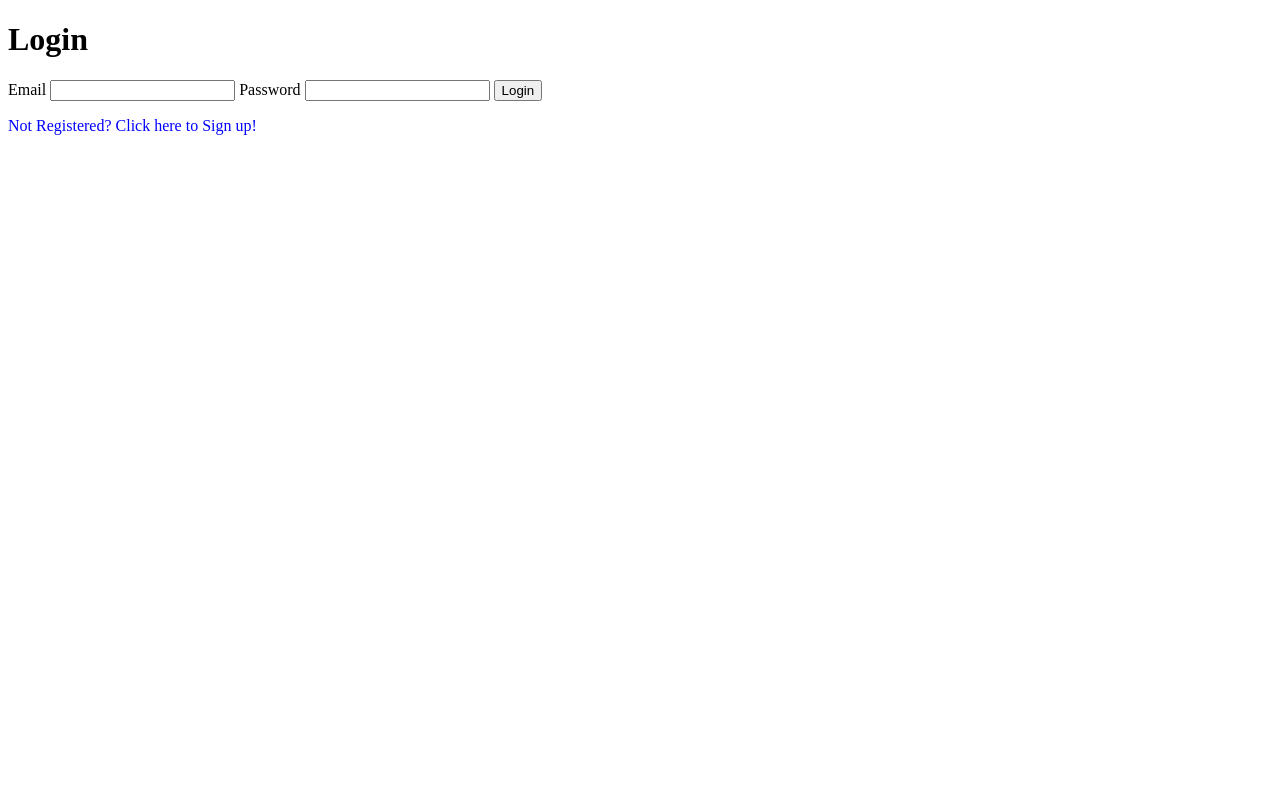
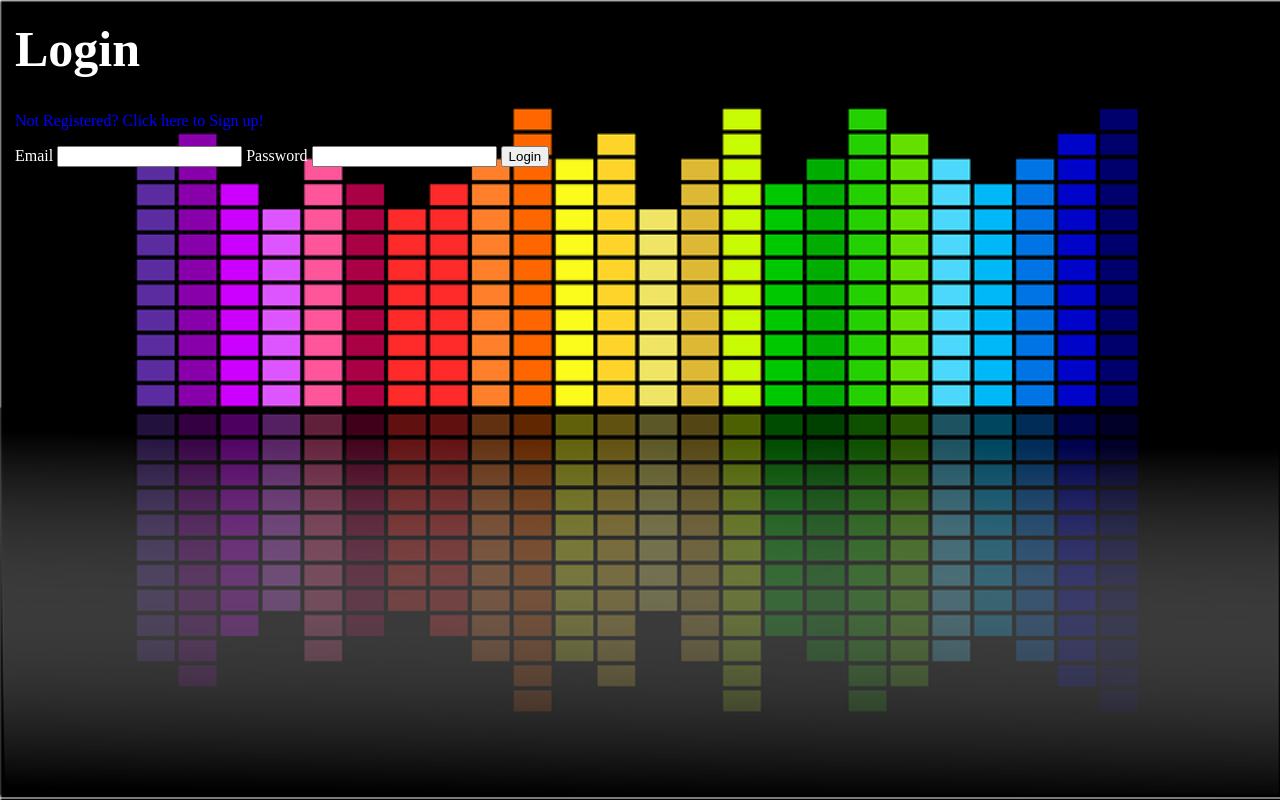
Before and after one commit to DorianLatchague/TheSequelizer, a website: page views/login.html in a window 1280 px wide. Drawn offline with nearby package versions, Linux system fonts and the light colour scheme.

Commit message:
css added to login and dashboard

```diff
--- a/public/assets/js/login.js
+++ b/public/assets/js/login.js
@@ -11,7 +11,7 @@ $(() => {
             }
         }).then(() => {
             window.location.reload();
-        })
+        }).catch(err => console.log(err))
     })
     $("#register").click(() => {
         $.ajax({
@@ -22,7 +22,9 @@ $(() => {
                 email: $("#email2").val().trim(),
                 password: $("#password2").val().trim()
             }
-        })
+        }).then(() => {
+            window.location.reload();
+        }).catch(err => console.log(err))
     })
     $("#register-link").click(() => {
         $("#register-ctn").show();
--- a/public/assets/stylesheets/dashboard.css
+++ b/public/assets/stylesheets/dashboard.css
@@ -12,3 +12,30 @@
     display: flex;
     width: 100%;
 }
+a {
+    cursor: pointer;
+    color: blue;
+}
+a:hover {
+    color: blueviolet;
+}
+.background {
+    background-image: url("/assets/images/equalizer.png");
+    background-size: 100%;
+    color: white;
+    min-height: 600px;
+}
+.container {
+    width: calc(100% - 30px);
+    padding-left: 15px;
+    padding-right: 15px;
+    min-width: 250px;
+}
+h1 {
+    margin-top: 0;
+    padding-top: 20px;
+    font-size: 50px;
+}
+body {
+    margin: 0;
+}
--- a/public/assets/stylesheets/login.css
+++ b/public/assets/stylesheets/login.css
@@ -5,3 +5,24 @@
 #register-link:hover, #login-link:hover {
     color: blueviolet;
 }
+.background {
+    background-image: url("/assets/images/equalizer.png");
+    background-size: 100%;
+    color: white;
+    min-height: 600px;
+    height: 100vh;
+}
+.container {
+    width: calc(100% - 30px);
+    padding-left: 15px;
+    padding-right: 15px;
+    min-width: 250px;
+}
+h1 {
+    margin-top: 0;
+    padding-top: 20px;
+    font-size: 50px;
+}
+body {
+    margin: 0;
+}
--- a/public/assets/stylesheets/sequelizer.css
+++ b/public/assets/stylesheets/sequelizer.css
@@ -73,6 +73,8 @@ code {
 }
 .background {
     background-image: url("/assets/images/equalizer.png");
+    background-size: 100%;
+    min-height: 600px;
 }
 h1 {
     margin-top: 0;
--- a/routes/authentication.js
+++ b/routes/authentication.js
@@ -19,7 +19,6 @@ module.exports = function(app) {
         password: req.body.password
     })
       .then(function(data) {
-        console.log(data);
         res.redirect(307, "/api/login");
       })
       .catch(function(err) {
--- a/views/login.html
+++ b/views/login.html
@@ -13,23 +13,27 @@
 </head>
 
 <body>
+    <div class="background">
+        <div class="container">
             <div id="login-ctn">
                 <h1>Login</h1>
+                <p id="register-link">Not Registered? Click here to Sign up!</p>
                 <label for="email">Email</label>
                 <input id="email" name="email">
                 <label for="password">Password</label>
                 <input id="password" type="password" name="password">
                 <button id="login">Login</button>
-        <p id="register-link">Not Registered? Click here to Sign up!</p>
             </div>
             <div id="register-ctn">
                 <h1>Register</h1>
+                <p id="login-link">Already Registered? Click here to Log in!</p>
                 <label for="email2">Email</label>
                 <input id="email2" name="email2">
                 <label for="password2">Password</label>
                 <input id="password2" type="password" name="password2">
                 <button id="register">Register</button>
-        <p id="login-link">Already Registered? Click here to Log in!</p>
+            </div>
+        </div>
     </div>
 </body>
 
```
Also changed, not shown: public/assets/js/sequelizer.js (+12 -5 lines), routes/sequelizer.js (+0 -21 lines), views/dashboard.html (+7 -0 lines). Lines whose indentation alone changed are shown as unchanged.
